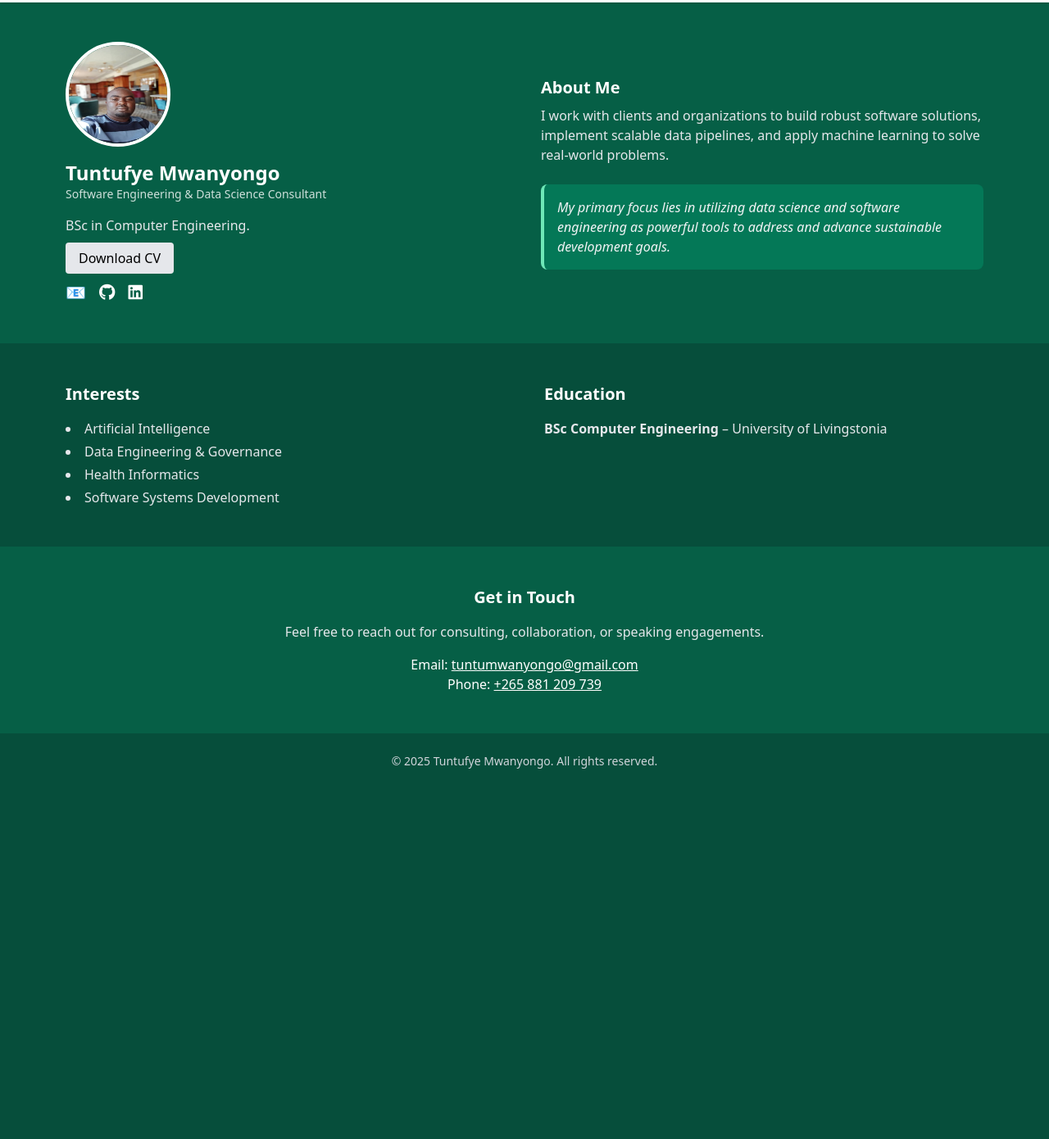
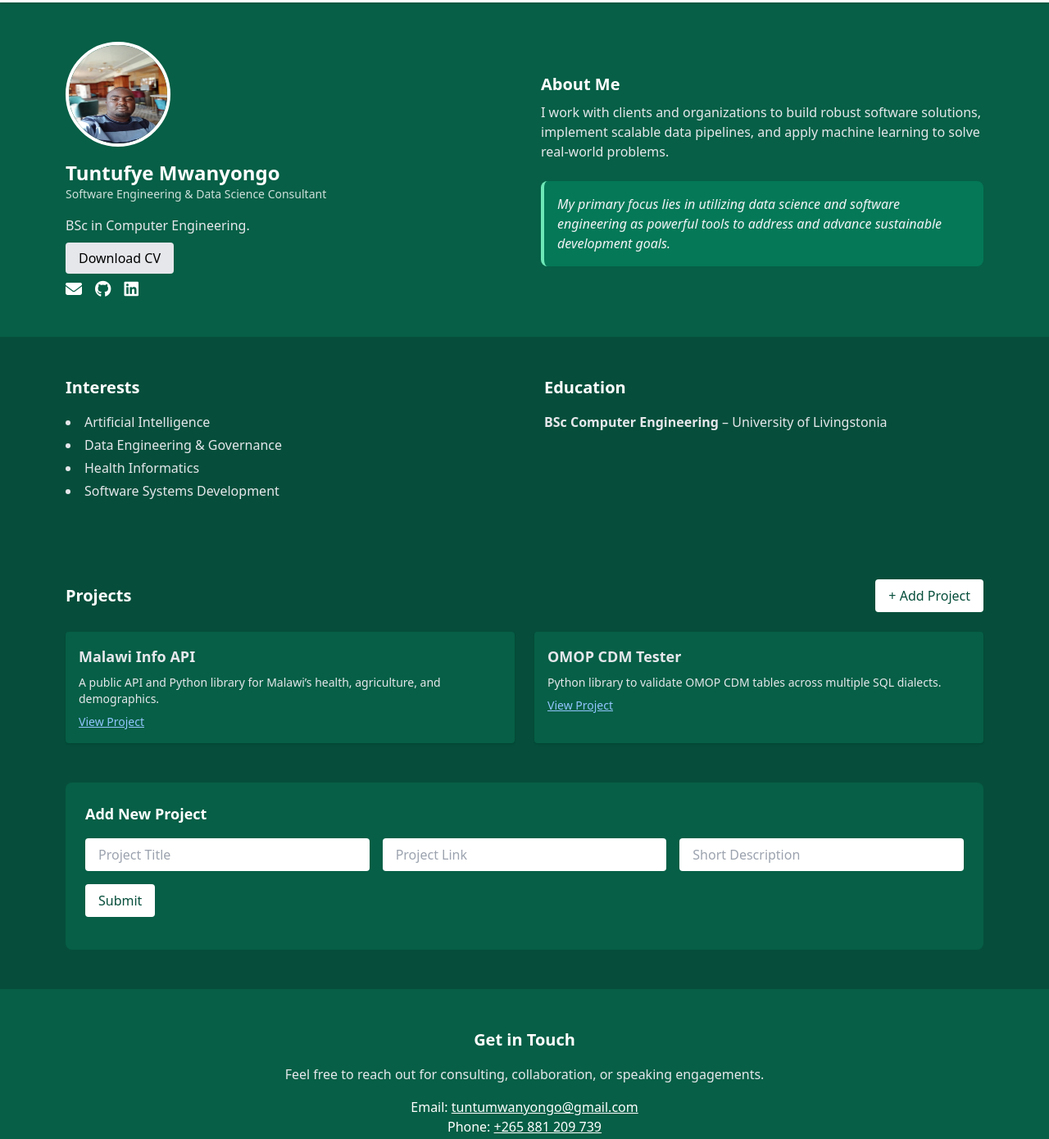
Before and after one commit to Tuntufye4/tuntufye4.github.io, a plain HTML site: page index.html in a window 1280 px wide. Shown: the part 57-1447 px from the top of the page at 82% size. Before the commit the page ends 1020 px from the top, so only its background shows below. Drawn offline with nearby package versions, Linux system fonts and the light colour scheme.

Commit message:
updated site

```diff
--- /dev/null
+++ b/components/contact.html
@@ -0,0 +1,8 @@
+<section class="bg-green-800 py-12" id="contact">
+  <div class="max-w-4xl mx-auto px-4 text-center">
+    <h3 class="text-xl font-semibold mb-4">Get in Touch</h3>
+    <p class="text-gray-200 mb-4">Feel free to reach out for consulting, collaboration, or speaking engagements.</p>
+    <p>Email: <a href="mailto:tuntumwanyongo@gmail.com" class="underline">tuntumwanyongo@gmail.com</a></p>
+    <p>Phone: <a href="tel:+265881209739" class="underline">+265 881 209 739</a></p>
+  </div>
+</section>
--- /dev/null
+++ b/components/footer.html
@@ -0,0 +1,3 @@
+<footer class="text-center py-6 text-sm text-gray-300 bg-green-900">
+  &copy; 2025 Tuntufye Mwanyongo. All rights reserved.
+</footer>
--- /dev/null
+++ b/components/header.html
@@ -0,0 +1,11 @@
+<header class="bg-white text-black shadow sticky top-0 z-50">
+  <div class="max-w-6xl mx-auto px-4 py-4 flex justify-between items-center">
+    <h1 class="text-xl font-bold">Tuntufye Mwanyongo</h1>
+    <nav class="space-x-6 text-sm font-medium">
+      <a href="#bio" class="hover:underline">Bio</a>
+      <a href="#experience" class="hover:underline">Experience</a>
+      <a href="#projects" class="hover:underline">Projects</a>
+      <a href="#contact" class="hover:underline">Contact</a>
+    </nav>
+  </div>
+</header>
--- /dev/null
+++ b/components/hero.html
@@ -0,0 +1,27 @@
+<section class="bg-green-800 py-12" id="bio">
+  <div class="max-w-6xl mx-auto px-4 grid md:grid-cols-2 gap-10 items-center">
+    <div class="text-center md:text-left">
+      <img src="pic.jpg" alt="Profile" class="w-32 h-32 mx-auto md:mx-0 rounded-full border-4 border-white" />
+      <h2 class="mt-4 text-2xl font-bold">Tuntufye Mwanyongo</h2>
+      <p class="text-sm opacity-80">Software Engineering & Data Science Consultant</p>
+      <p class="mt-4 text-gray-200">BSc in Computer Engineering.</p>
+      <div class="mt-4">
+        <a href="#" class="bg-gray-200 text-black font-medium px-4 py-2 rounded hover:bg-white transition">Download CV</a>
+      </div>
+      <div class="mt-4 flex justify-center md:justify-start space-x-4 text-xl">
+        <a href="mailto:tuntumwanyongo@gmail.com" title="Email" aria-label="Email"><i class="fa-solid fa-envelope"></i></a>
+        <a href="https://github.com/Tuntufye4" target="_blank" title="GitHub" aria-label="GitHub"><i class="fab fa-github"></i></a>
+        <a href="https://www.linkedin.com/in/tuntufye-mwanyongo-36b6a6197/" target="_blank" title="LinkedIn" aria-label="LinkedIn"><i class="fab fa-linkedin"></i></a>
+      </div>
+    </div>
+    <div>
+      <h3 class="text-xl font-semibold mb-2">About Me</h3>
+      <p class="text-gray-200">
+        I work with clients and organizations to build robust software solutions, implement scalable data pipelines, and apply machine learning to solve real-world problems.
+      </p>
+      <div class="mt-6 p-4 bg-green-700 rounded-lg text-gray-100 italic border-l-4 border-green-300">
+        My primary focus lies in utilizing data science and software engineering as powerful tools to address and advance sustainable development goals.
+      </div>
+    </div>
+  </div>
+</section>
--- /dev/null
+++ b/components/interests-education.html
@@ -0,0 +1,19 @@
+<section class="bg-green-900 py-12">
+  <div class="max-w-6xl mx-auto px-4 grid md:grid-cols-2 gap-12">
+    <div>
+      <h3 class="text-xl font-semibold mb-4">Interests</h3>
+      <ul class="list-disc list-inside space-y-1 text-gray-200">
+        <li>Artificial Intelligence</li>
+        <li>Data Engineering & Governance</li>
+        <li>Health Informatics</li>
+        <li>Software Systems Development</li>
+      </ul>
+    </div>
+    <div>
+      <h3 class="text-xl font-semibold mb-4">Education</h3>
+      <ul class="space-y-2 text-gray-200">
+        <li><strong>BSc Computer Engineering</strong> – University of Livingstonia</li>
+      </ul>
+    </div>
+  </div>
+</section>
--- /dev/null
+++ b/components/projects.html
@@ -0,0 +1,31 @@
+<section id="projects" class="bg-green-900 py-12">
+  <div class="max-w-6xl mx-auto px-4">
+    <div class="flex justify-between items-center mb-6">
+      <h3 class="text-xl font-semibold text-white">Projects</h3>
+      <a href="#add-project-form" class="bg-white text-green-900 px-4 py-2 rounded hover:bg-gray-100 transition">+ Add Project</a>
+    </div>
+    <div class="grid md:grid-cols-2 gap-6 text-gray-200">
+      <div class="bg-green-800 p-4 rounded shadow hover:bg-green-700 transition">
+        <h4 class="text-lg font-semibold">Malawi Info API</h4>
+        <p class="text-sm my-2">A public API and Python library for Malawi’s health, agriculture, and demographics.</p>
+        <a href="https://tuntufye4.github.io/hellotm.github.io/" target="_blank" class="text-blue-300 underline text-sm">View Project</a>
+      </div>
+      <div class="bg-green-800 p-4 rounded shadow hover:bg-green-700 transition">
+        <h4 class="text-lg font-semibold">OMOP CDM Tester</h4>
+        <p class="text-sm my-2">Python library to validate OMOP CDM tables across multiple SQL dialects.</p>
+        <a href="https://github.com/Tuntufye4/omop-cdm-tester" target="_blank" class="text-blue-300 underline text-sm">View Project</a>
+      </div>
+    </div>
+    <div id="add-project-form" class="mt-12 bg-green-800 p-6 rounded-lg text-white">
+      <h4 class="text-lg font-semibold mb-4">Add New Project</h4>
+      <form>
+        <div class="grid md:grid-cols-3 gap-4">
+          <input type="text" placeholder="Project Title" class="px-4 py-2 rounded text-black" />
+          <input type="url" placeholder="Project Link" class="px-4 py-2 rounded text-black" />
+          <input type="text" placeholder="Short Description" class="px-4 py-2 rounded text-black" />
+        </div>
+        <button type="submit" class="mt-4 bg-white text-green-900 px-4 py-2 rounded hover:bg-gray-100 transition">Submit</button>
+      </form>
+    </div>
+  </div>
+</section>
--- a/index.html
+++ b/index.html
@@ -1,99 +1,20 @@
-<!DOCTYPE html>
 <html lang="en" class="scroll-smooth">
 <head>
   <meta charset="UTF-8" />
   <meta name="viewport" content="width=device-width, initial-scale=1.0" />
   <title>Tuntufye Mwanyongo</title>
   <link href="https://cdn.jsdelivr.net/npm/tailwindcss@2.2.19/dist/tailwind.min.css" rel="stylesheet" />
-  <!-- Font Awesome CDN -->
-  <script src="https://kit.fontawesome.com/a076d05399.js" crossorigin="anonymous"></script>
+  <link rel="stylesheet" href="https://cdnjs.cloudflare.com/ajax/libs/font-awesome/6.5.0/css/all.min.css" />
+  <script src="js/include.js" defer></script>
 </head>
 <body class="bg-green-900 text-white">
 
-  <!-- Navbar -->
-  <header class="bg-white text-black shadow sticky top-0 z-50">
-    <div class="max-w-6xl mx-auto px-4 py-4 flex justify-between items-center">
-      <h1 class="text-xl font-bold">Tuntufye Mwanyongo</h1>
-      <nav class="space-x-6 text-sm font-medium">
-        <a href="#bio" class="hover:underline">Bio</a>
-        <a href="#experience" class="hover:underline">Experience</a>
-        <a href="#projects" class="hover:underline">Projects</a>
-        <a href="#contact" class="hover:underline">Contact</a>
-      </nav>
-    </div>
-  </header>
-
-  <!-- Hero Section -->
-  <section class="bg-green-800 py-12" id="bio">
-    <div class="max-w-6xl mx-auto px-4 grid md:grid-cols-2 gap-10 items-center">
-      <div class="text-center md:text-left">
-        <img src="pic.jpg" alt="Profile" class="w-32 h-32 mx-auto md:mx-0 rounded-full border-4 border-white" />
-        <h2 class="mt-4 text-2xl font-bold">Tuntufye Mwanyongo</h2>
-        <p class="text-sm opacity-80">Software Engineering & Data Science Consultant</p>
-        <p class="mt-4 text-gray-200">
-          BSc in Computer Engineering.
-        </p>
-        <div class="mt-4">
-          <a href="#" class="bg-gray-200 text-black font-medium px-4 py-2 rounded hover:bg-white transition">Download CV</a>
-        </div>
-        <div class="mt-4 flex justify-center md:justify-start space-x-4 text-xl">
-          <a href="mailto:tuntumwanyongo@gmail.com" title="Email" aria-label="Email">📧</a>
-          <a href="https://github.com/Tuntufye4" target="_blank" title="GitHub" aria-label="GitHub">
-            <i class="fab fa-github"></i>
-          </a>
-          <a href="https://www.linkedin.com/in/tuntufye-mwanyongo-36b6a6197/" target="_blank" title="LinkedIn" aria-label="LinkedIn">
-            <i class="fab fa-linkedin"></i>
-          </a>
-        </div>
-      </div>
-
-      <div>
-        <h3 class="text-xl font-semibold mb-2">About Me</h3>
-        <p class="text-gray-200">
-          I work with clients and organizations to build robust software solutions, implement scalable data pipelines, and apply machine learning to solve real-world problems.
-        </p>
-
-        <div class="mt-6 p-4 bg-green-700 rounded-lg text-gray-100 italic border-l-4 border-green-300">
-          My primary focus lies in utilizing data science and software engineering as powerful tools to address and advance sustainable development goals.
-        </div>
-      </div>
-    </div>
-  </section>
-
-  <!-- Interests & Education -->
-  <section class="bg-green-900 py-12">
-    <div class="max-w-6xl mx-auto px-4 grid md:grid-cols-2 gap-12">
-      <div>
-        <h3 class="text-xl font-semibold mb-4">Interests</h3>
-        <ul class="list-disc list-inside space-y-1 text-gray-200">
-          <li>Artificial Intelligence</li>
-          <li>Data Engineering & Governance</li>
-          <li>Health Informatics</li>
-          <li>Software Systems Development</li>
-        </ul>
-      </div>
-      <div>
-        <h3 class="text-xl font-semibold mb-4">Education</h3>
-        <ul class="space-y-2 text-gray-200">
-          <li><strong>BSc Computer Engineering</strong> – University of Livingstonia</li>
-        </ul>
-      </div>
-    </div>
-  </section>
-
-  <!-- Contact -->
-  <section class="bg-green-800 py-12" id="contact">
-    <div class="max-w-4xl mx-auto px-4 text-center">
-      <h3 class="text-xl font-semibold mb-4">Get in Touch</h3>
-      <p class="text-gray-200 mb-4">Feel free to reach out for consulting, collaboration, or speaking engagements.</p>
-      <p>Email: <a href="mailto:tuntumwanyongo@gmail.com" class="underline">tuntumwanyongo@gmail.com</a></p>
-      <p>Phone: <a href="tel:+265881209739" class="underline">+265 881 209 739</a></p>
-    </div>
-  </section>
-
-  <footer class="text-center py-6 text-sm text-gray-300 bg-green-900">
-    &copy; 2025 Tuntufye Mwanyongo. All rights reserved.
-  </footer>
+  <div data-include="components/header.html"></div>
+  <div data-include="components/hero.html"></div>
+  <div data-include="components/interests-education.html"></div>
+  <div data-include="components/projects.html"></div>
+  <div data-include="components/contact.html"></div>
+  <div data-include="components/footer.html"></div>
 
 </body>
 </html>
--- /dev/null
+++ b/js/include.js
@@ -0,0 +1,14 @@
+document.addEventListener("DOMContentLoaded", () => {
+  const includes = document.querySelectorAll("[data-include]");
+  includes.forEach(async (el) => {
+    const file = el.getAttribute("data-include");
+    try {
+      const res = await fetch(file);
+      if (!res.ok) throw new Error("File not found");
+      const html = await res.text();
+      el.innerHTML = html;
+    } catch (e) {
+      el.innerHTML = "<p class='text-red-500'>Component failed to load.</p>";
+    }
+  });
+});
```
